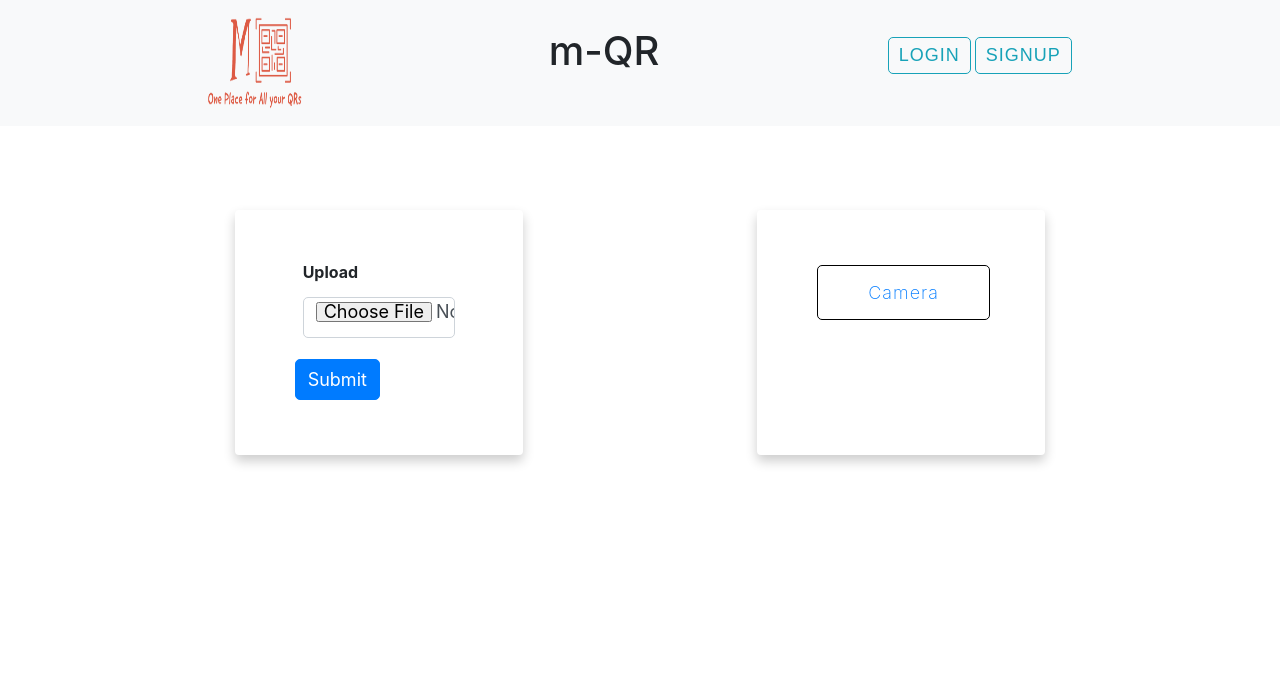
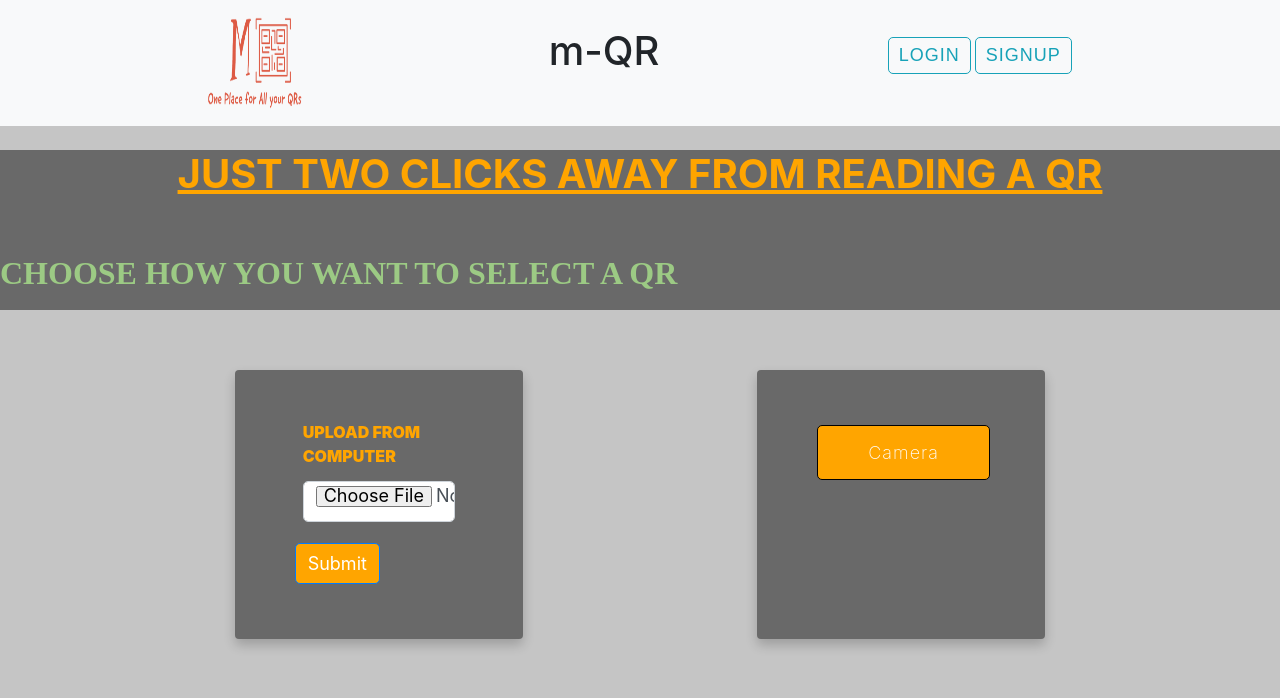
Before and after one commit to RATED-R-SUNDRAM/MQR, a Django app: page /read/ in a window 1280 px wide. Shown: the top 698 px of the page. Run offline with Django 4.2, Linux system fonts and the light colour scheme; some libraries are stand-ins or nearby versions.

Commit message:
FINAL DRAFT

```diff
--- a/templates/home/create.html
+++ b/templates/home/create.html
@@ -79,7 +79,7 @@
 
       <div class="card" style="width: 18rem;">
         <div class="card-body">
-          <button type="button" class="fill"> <a class='link' href="/create/resume"style="color:white;"><b>Resume</b></a> </button>
+          <button type="button" class="fill"> <a class='link' href=""style="color:white;"><b>Resume</b></a> </button>
           <h4 style="color: orange;">YOUR PREVIOUS WORK AND ACADEMIC EXPERIENCES</h4>
         </div>
     </div>
--- a/templates/home/medical.html
+++ b/templates/home/medical.html
@@ -53,7 +53,7 @@
     float: right;
   }
   .subihead{
-    background-color: #8487CA;
+    background-color: #696969;
     padding-bottom:10px;
   }
   input[type=submit]:hover {
@@ -73,7 +73,9 @@
     width: 25%;
     margin-top: 6px;
   }
-
+  body{
+    background-color:#C5C5C5;
+  }
   .col-75 {
     float: left;
     width: 75%;
--- a/templates/home/read.html
+++ b/templates/home/read.html
@@ -14,6 +14,13 @@
   transition: all 0.3s;
   font-size: 0.9rem;
 }
+body{
+  background-color:#C5C5C5;
+}
+.subhead{
+  background-color: #696969;
+  padding-bottom:10px;
+}
 
 .social-link:hover,
 .social-link:focus {
@@ -25,28 +32,35 @@
 {% endblock css %}
 {% block body %}
 {% load static %}
+<div class="subhead">
+  <h1 style="text-align: center;
+  color: orange;"><b><u> JUST TWO CLICKS AWAY FROM READING A QR </b></u></h1>
+  <br>
+  <br>
+  <h2 style="color:#9CCA84;"><b> CHOOSE HOW YOU WANT TO SELECT A QR <b> </h2>
+  </div>
 <div class="flex">
-  <div class="card" style="width: 18rem;">
+  <div class="card" style="width: 18rem;background-color: #696969">
     <div class="card-body">
       <form  action='/postQR' method ='post' enctype='multipart/form-data'>
 
 
 
-        <div class="mb-3 mx-2">
-          <label for="file" class="form-label"><strong>Upload</strong> </label>
+        <div class="mb-3 mx-2" >
+          <label for="file" class="form-label" style="color:orange"><strong><b>UPLOAD FROM COMPUTER</b></strong> </label>
           {{form.media}}
         {{form.as_p}}
           <input type="file" class="form-control" id="myfile" name="myfile" >
         </div>
         {% csrf_token %}
-        <button type="submit" class="btn btn-primary">Submit</button>
+        <button type="submit" class="btn btn-primary" style="background-color:orange">Submit</button>
       </form>
     </div>
   </div>
 
-    <div class="card" style="width: 18rem;">
+    <div class="card" style="width: 18rem;background-color: #696969">
       <div class="card-body">
-        <button type="button" class="fill"> <a class='link' href="/postCam">Camera</a> </button>
+        <button type="button" class="fill"style="background-color:orange" > <a class='link' href="/postCam" style="color:white" >Camera</a> </button>
       </div>
     </div>
  </div>
--- a/templates/home/seeContact.html
+++ b/templates/home/seeContact.html
@@ -4,7 +4,7 @@
         body {
             color: #1a202c;
             text-align: left;
-            background-color: #e2e8f0;
+            background-color: #696969;
         }
 
         .main-body {
@@ -13,6 +13,7 @@
 
         .card {
             box-shadow: 0 1px 3px 0 rgba(0, 0, 0, .1), 0 1px 2px 0 rgba(0, 0, 0, .06);
+            background-color:#C5C5C5;
         }
 
         .card {
@@ -25,12 +26,14 @@
             background-clip: border-box;
             border: 0 solid rgba(0, 0, 0, .125);
             border-radius: .25rem;
+            background-color:#C5C5C5;
         }
 
         .card-body {
             flex: 1 1 auto;
             min-height: 1px;
             padding: 1rem;
+            background-color:#C5C5C5;
         }
 
         .gutters-sm {
```
Also changed, not shown: templates/home/contact.html (+7 -2 lines), db.sqlite3, media/contact/images/SHIVAM_SUNDRAM_0VhLJPc.jpeg (added), media/contact/images/SHIVAM_SUNDRAM_CqhmClo.jpeg (added), media/contact/images/SHIVAM_SUNDRAM_ZzytEQN.jpeg (added), media/contact/images/SHIVAM_SUNDRAM_fHBOEgf.jpeg (added), media/qr/b_6cFISLl.png (added), media/qr/b_P5QcFei.png (added), media/qr/contactczvfmbotlltktuwhnevv.png (added), media/qr/contacticuewexxygfpzorimkim.png (added), media/qr/contactzkbcqwffzyfzycffnois.png (added), media/qr/shis.png (added).
